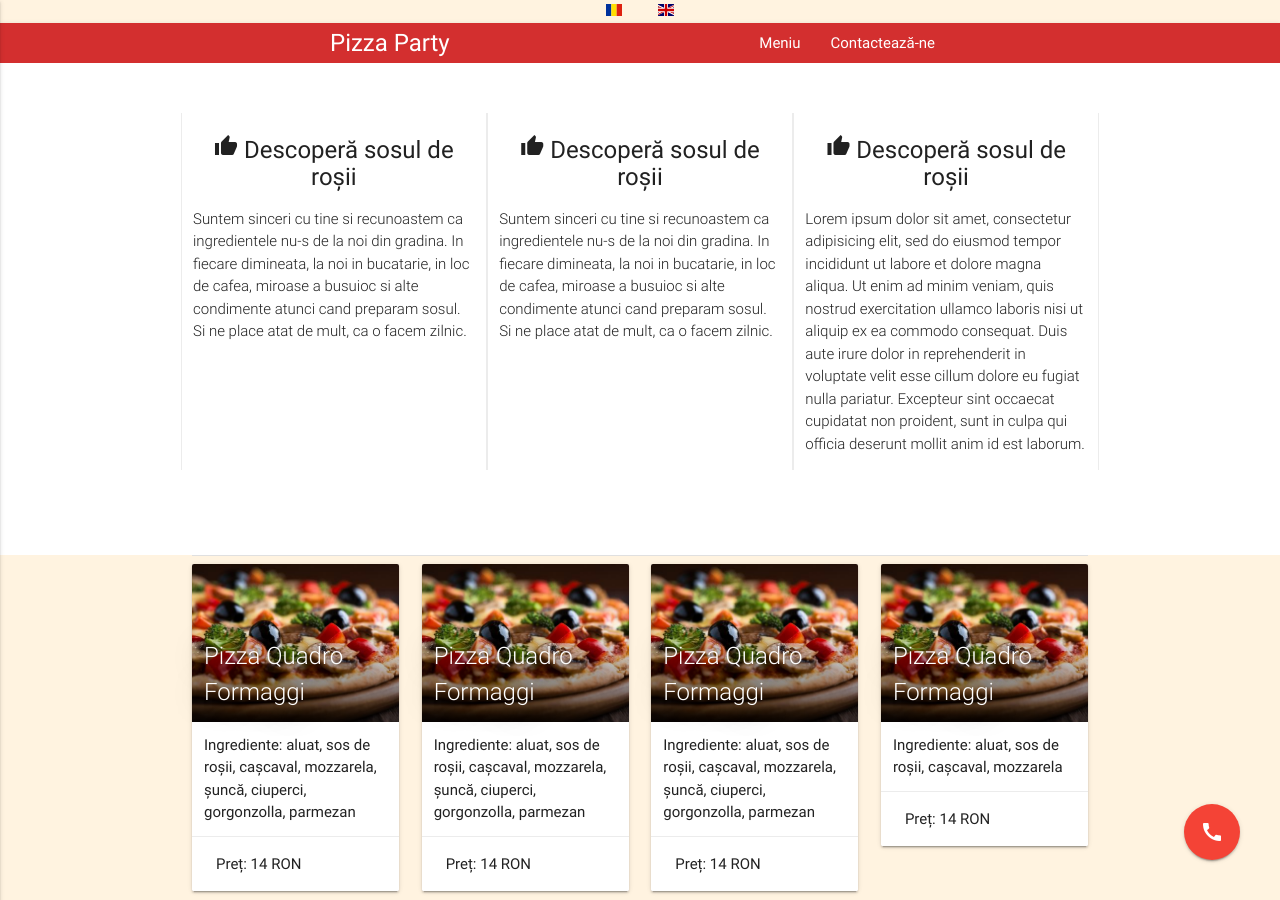
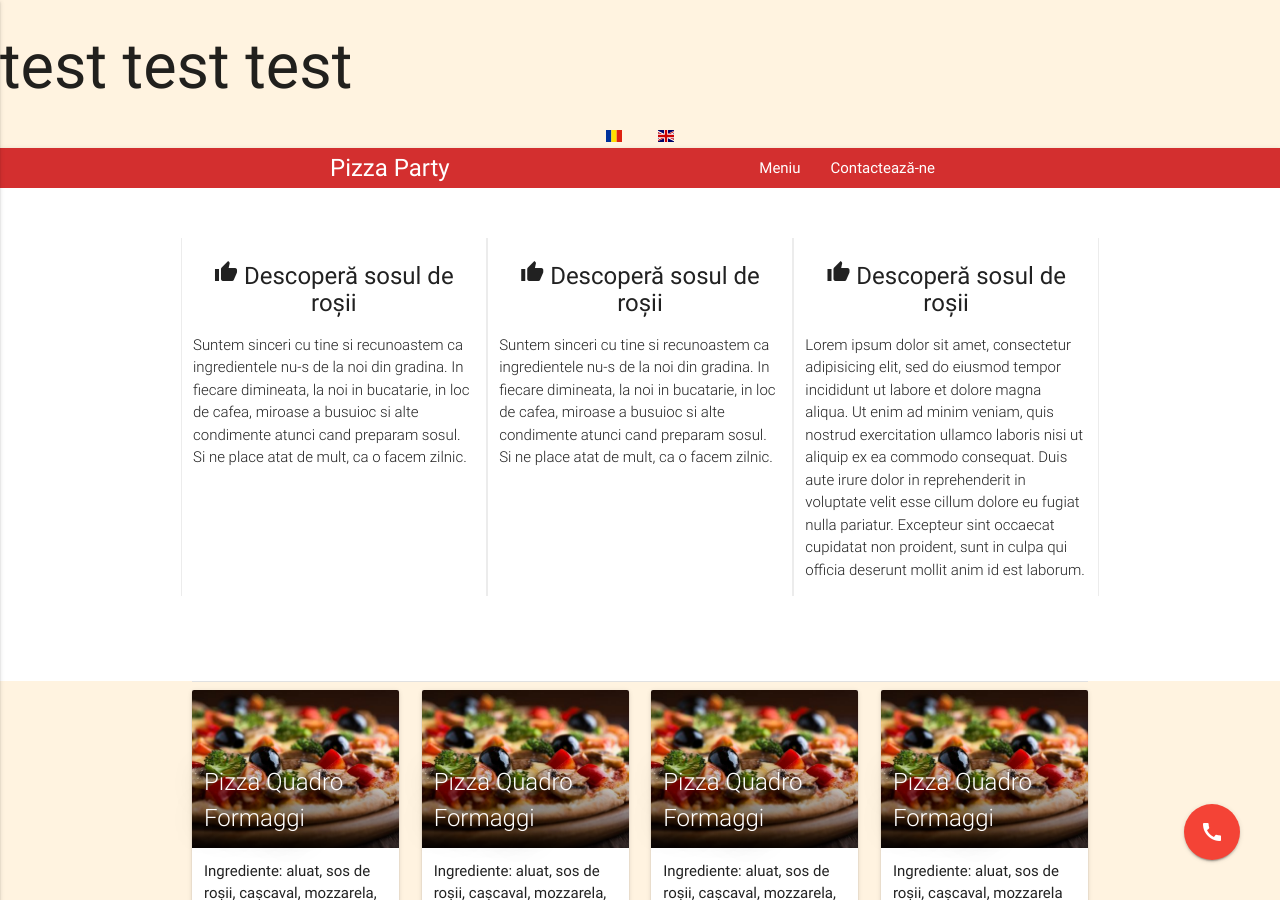
Before and after one commit to danieldeicide/pizza-party-mdl, a Jekyll site: the page built from index.html, in a window 1280 px wide and 900 px high. Built offline with Jekyll 4.4.1, drawn with Linux system fonts in a browser that asks for light colours; nearby versions of some CDN libraries.

Commit message:
dsad
sadsa

```diff
--- a/_layouts/default.html
+++ b/_layouts/default.html
@@ -21,6 +21,8 @@ layout: compress
 </head>
 
 <body>
+
+  <h1>test test test</h1>
   {% include language.html %}
     {% include navbar.html %}
     {{content}}
```
